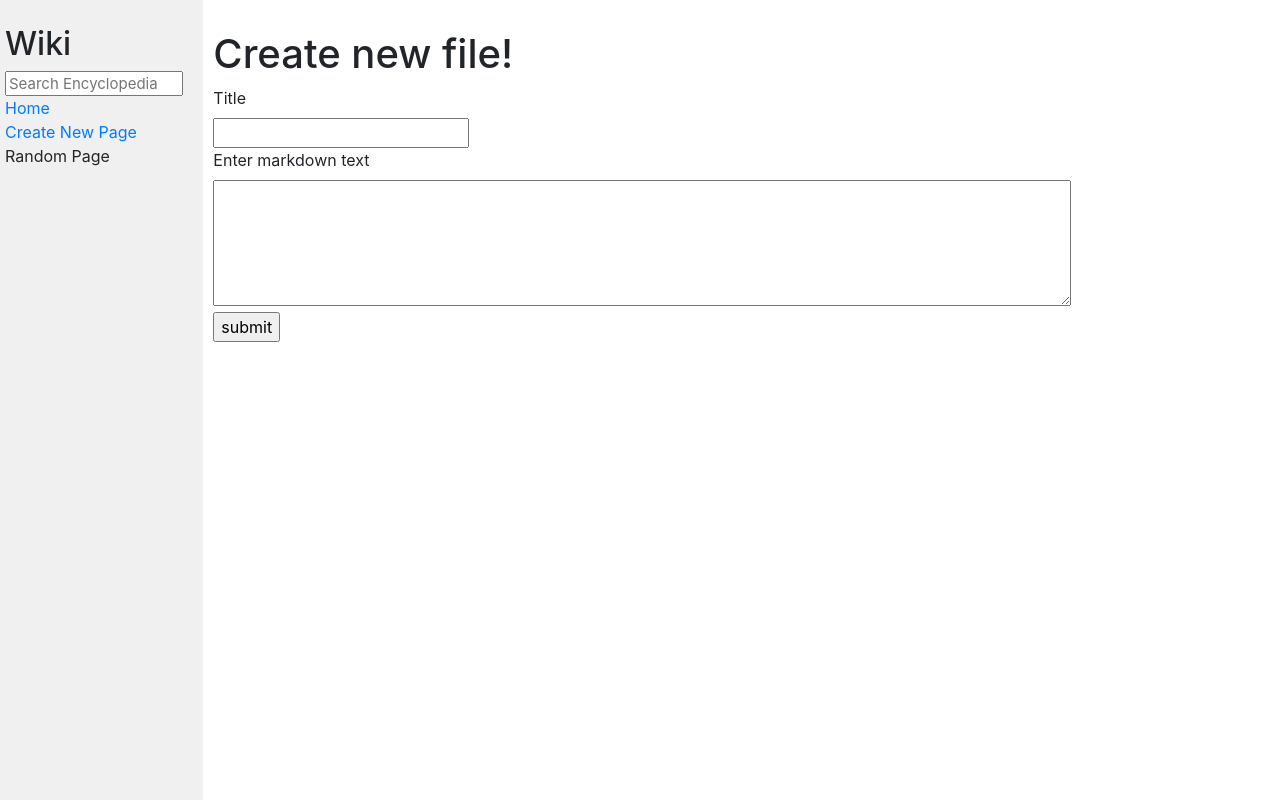
After one commit to MatchYouPikchu/CS50W, a Django app: template encyclopedia/templates/encyclopedia/create.html in a window 1280 px wide. The commit adds this page. Run offline with Django 3.2, Linux system fonts and the light colour scheme; the template is opened without the code that fills it, so the values that code supplies are empty; some libraries are stand-ins or nearby versions.

Commit message:
message for your changes. Lines starting d
this is my message

```diff
--- a/encyclopedia/static/encyclopedia/styles.css
+++ b/encyclopedia/static/encyclopedia/styles.css
@@ -13,7 +13,7 @@ h1 {
 }
 
 textarea {
-    height: 90vh;
+    height: auto;
     width: 80%;
 }
 
--- /dev/null
+++ b/encyclopedia/templates/encyclopedia/create.html
@@ -0,0 +1,21 @@
+{% extends "encyclopedia/layout.html" %}
+
+
+{% block body %}
+<h1>Create new file!</h1>
+
+
+<form action = '' method ="post">
+    {% csrf_token %}
+    <label for = 'title'>Title</label>
+    <br>
+    <input type ="text", name="title">
+    <br>
+    <label for = 'markdown'>Enter markdown text</label>
+    <br>
+    <textarea style = "resize:auto; height:fit-content" name ='markdown' rows ='5' cols="5"> </textarea>
+    <br>
+    <input type = "submit" value = "submit">
+</form>
+
+{% endblock %}
--- a/encyclopedia/templates/encyclopedia/layout.html
+++ b/encyclopedia/templates/encyclopedia/layout.html
@@ -19,7 +19,7 @@
                     <a href="{% url 'index' %}">Home</a>
                 </div>
                 <div>
-                    Create New Page
+                    <a href = "{% url 'create' %}">Create New Page</a>
                 </div>
                 <div>
                     Random Page
--- a/encyclopedia/urls.py
+++ b/encyclopedia/urls.py
@@ -5,5 +5,7 @@ from . import views
 urlpatterns = [
     path("", views.index, name="index"),
     path("title/<str:title>/", views.title, name="title"),
-    path('search/', views.search, name="search")
+    path('search/', views.search, name="search"),
+    path('create/', views.create, name="create")
+
 ]
```
Also changed, not shown: encyclopedia/views.py (+15 -2 lines).
